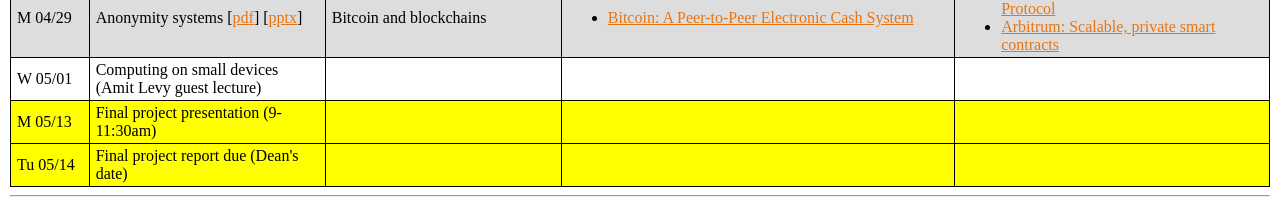
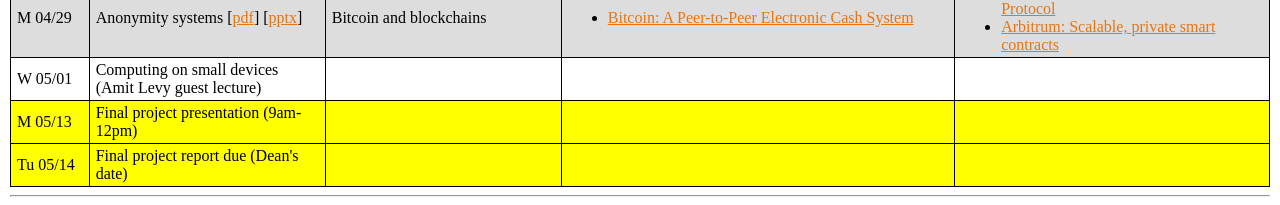
Before and after one commit to COS518/cos518.github.io, a Jekyll site: the page built from syllabus.md, in a window 1280 px wide. Shown: the part 2134-2339 px from the top of the page. Built offline with Jekyll 4.4.1, drawn with Linux system fonts in a browser that asks for light colours; our own code applies the rules of GitHub Pages for plain Markdown files.

Commit message:
Final presentation time

```diff
--- a/_data/syllabus.yml
+++ b/_data/syllabus.yml
@@ -347,7 +347,7 @@
       type: lecture
 
     - date: M 05/13
-      lecture-topic: Final project presentation (9-11:30am)
+      lecture-topic: Final project presentation (9am-12pm)
       reading-topic:
       type: exam
 
```
